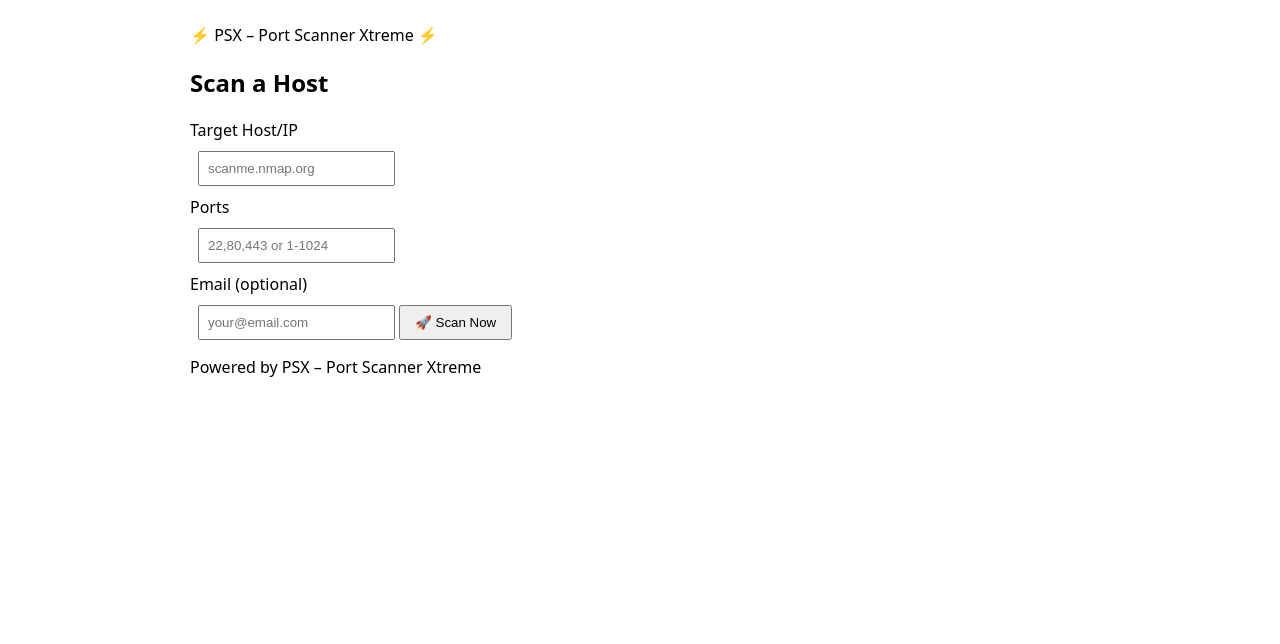
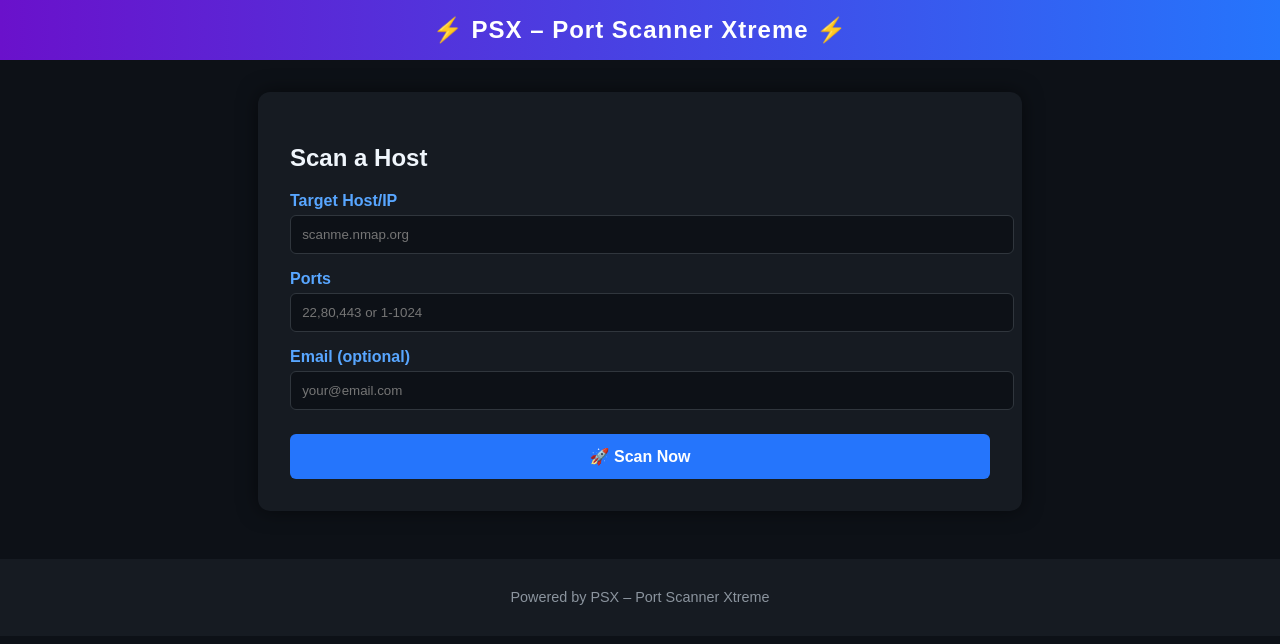
Before and after one commit to RishabSolemn/open-port-scanner, a FastAPI app: page / in a window 1280 px wide. Shown: the top 644 px of the page. Run offline with FastAPI, Linux system fonts and the light colour scheme; data that the repository does not hold is empty.

Commit message:
Update styles.css

```diff
--- a/static/styles.css
+++ b/static/styles.css
@@ -1,5 +1,96 @@
-body{font-family:system-ui,Segoe UI,Arial;padding:24px;max-width:900px;margin:auto}
-label{display:block;margin:10px 0}
-input{padding:8px;margin-left:8px}
-button{padding:8px 14px}
-.msg{padding:10px;background:#eef;border-left:4px solid #66f}
+/* General Reset */
+body {
+  margin: 0;
+  font-family: Arial, sans-serif;
+  background: #0d1117;
+  color: #f0f6fc;
+}
+
+/* Header */
+header {
+  background: linear-gradient(90deg, #6a11cb, #2575fc);
+  padding: 1rem;
+  text-align: center;
+  color: white;
+  font-size: 1.8rem;
+  font-weight: bold;
+  letter-spacing: 1px;
+}
+
+header .logo {
+  font-size: 1.5rem;
+}
+
+/* Container */
+.container {
+  max-width: 700px;
+  margin: 2rem auto;
+  background: #161b22;
+  border-radius: 12px;
+  padding: 2rem;
+  box-shadow: 0 0 20px rgba(0,0,0,0.5);
+}
+
+/* Form */
+form label {
+  display: block;
+  margin: 1rem 0 0.3rem;
+  font-weight: bold;
+  color: #58a6ff;
+}
+
+form input {
+  width: 100%;
+  padding: 0.7rem;
+  border-radius: 6px;
+  border: 1px solid #30363d;
+  background: #0d1117;
+  color: #f0f6fc;
+}
+
+form input:focus {
+  outline: none;
+  border-color: #58a6ff;
+}
+
+form button {
+  margin-top: 1.5rem;
+  width: 100%;
+  padding: 0.8rem;
+  border: none;
+  border-radius: 6px;
+  background: #2575fc;
+  color: white;
+  font-weight: bold;
+  cursor: pointer;
+  font-size: 1rem;
+  transition: background 0.3s;
+}
+
+form button:hover {
+  background: #1e63d5;
+}
+
+/* Result Box */
+.result {
+  margin-top: 2rem;
+  padding: 1rem;
+  border: 1px solid #30363d;
+  border-radius: 8px;
+  background: #0d1117;
+}
+
+.result h3 {
+  margin-top: 0;
+  color: #58a6ff;
+}
+
+/* Footer */
+footer {
+  margin-top: 3rem;
+  text-align: center;
+  padding: 1rem;
+  background: #161b22;
+  font-size: 0.9rem;
+  color: #8b949e;
+}
```
